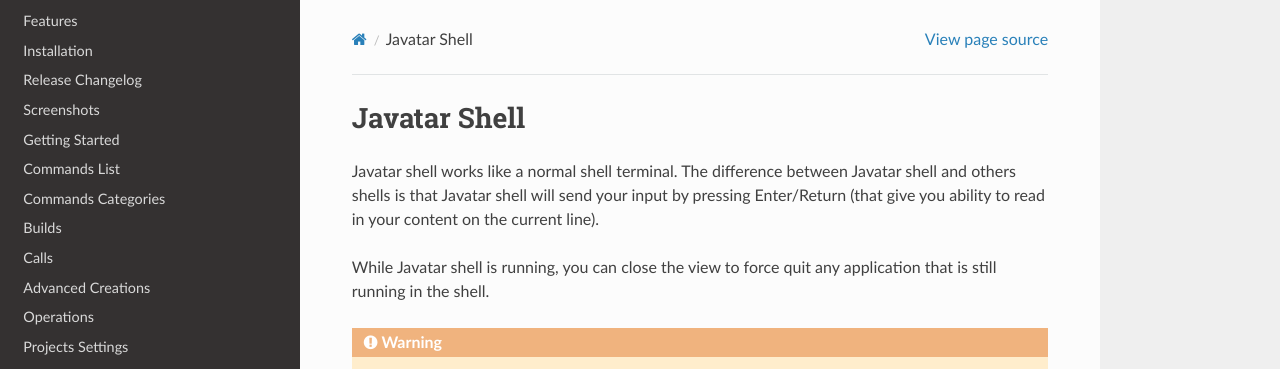
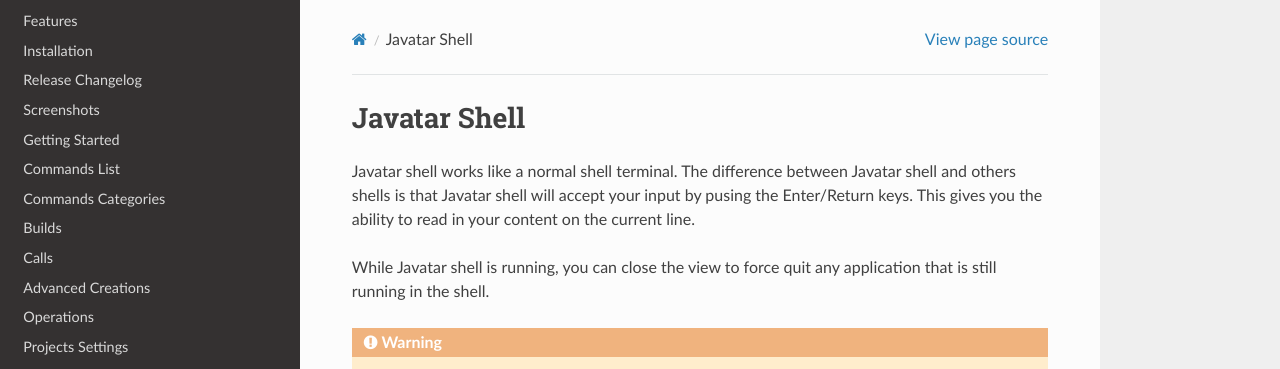
Before and after one commit to spywhere/JavatarDoc, a Sphinx documentation site: the page built from source/javatar_shell.rst, in a window 1280 px wide. Shown: the top 369 px of the page. Built offline with Sphinx 7.4.7 and the Read the Docs theme 2.0.0, drawn with Linux system fonts in a browser that asks for light colours.

Commit message:
Clearer first paragraph

```diff
--- a/source/javatar_shell.rst
+++ b/source/javatar_shell.rst
@@ -6,7 +6,7 @@
 =============
 
 |J| shell works like a normal shell terminal.
-The difference between |J| shell and others shells is that |J| shell will send your input by pressing Enter/Return (that give you ability to read in your content on the current line).
+The difference between |J| shell and others shells is that |J| shell will accept your input by pusing the Enter/Return keys. This gives you the ability to read in your content on the current line.
 
 While |J| shell is running, you can close the view to force quit any application that is still running in the shell.
 
```
